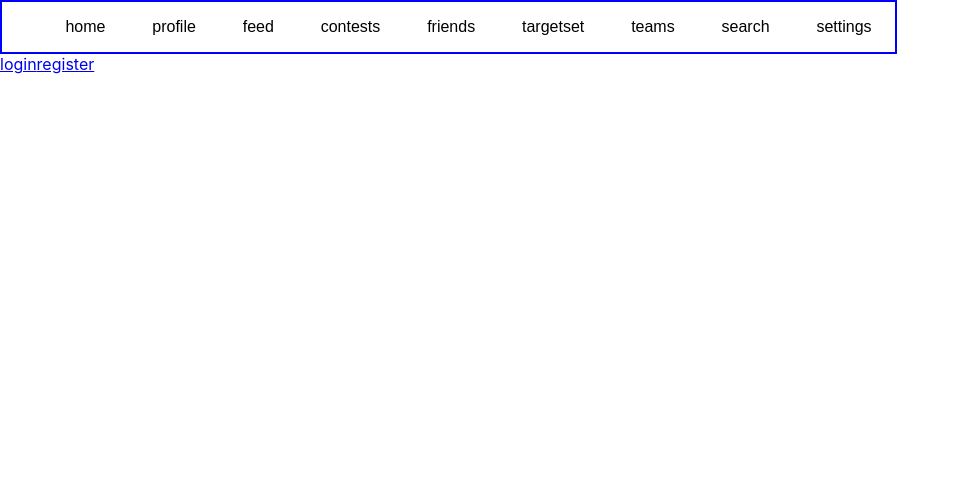
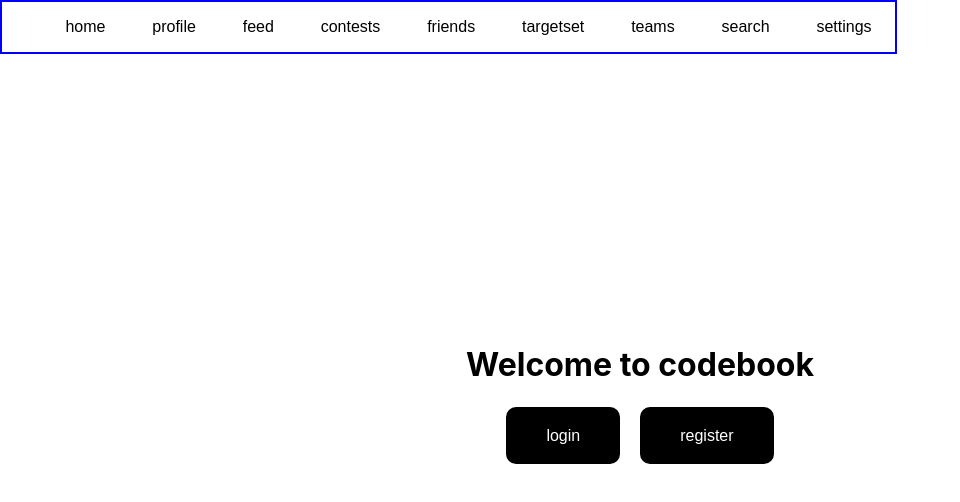
Before and after one commit to anuj10ee/miniproject, a React (Create React App) app in the folder client/: page / in a window 1280 px wide. Shown: the top 502 px of the page, without its empty margins (0-960 px from the left). Built offline with nearby package versions, Linux system fonts and the light colour scheme.

Commit message:
landing page

```diff
--- a/client/src/App.js
+++ b/client/src/App.js
@@ -21,7 +21,7 @@ function App() {
       <Routes>
         <Route exact path="/" element={<Temp />}></Route>
         <Route exact path="/login" element={<Login />}></Route>
-        <Route exact path="/profile" element={<Profile />}></Route>
+        <Route exact path="/profile" element={<Profile name="anuj"/>}></Route>
         {/* <Route path="./login">
         <Login/>
       </Route> */}
--- a/client/src/components/Profile/Profile.js
+++ b/client/src/components/Profile/Profile.js
@@ -1,11 +1,12 @@
 import React from "react";
 import { useNavigate } from "react-router-dom";
-import { useEffect } from "react";
+import { useEffect,useState } from "react";
 import "./profile.css"
 import image from "./png-transparent-user-profile-computer-icons-login-user-avatars-thumbnail.png"
 
-function Profile() {
+function Profile(props) {
   const navigate = useNavigate();
+  const [name,setName]=useState("");
 
   const callProfilePage = async () => {
     try {
@@ -21,6 +22,7 @@ function Profile() {
       const data = await res.json();
       console.log("abcdefgh");
       console.log(data);
+      setName(data.name);
       if (res.status === 401) {
         const error = new Error(res.error);
         throw error;
@@ -42,7 +44,7 @@ function Profile() {
               <img src={image} alt="" />
             </div>
             <div className="info">
-              NAAM PATA ADDRESS
+              {name}PATA ADDRESS
               <button className="edit">EDIT</button>
             </div>
           </div>
--- /dev/null
+++ b/client/src/components/TEMP/temp.css
@@ -0,0 +1,36 @@
+.temp{
+    display: flex;
+    flex-direction: column;
+    justify-content: center;
+    align-items: center;
+    height: 80vh;
+}
+.temp .upper{
+    display: flex;
+    justify-content: center;
+    align-items: center;
+    padding:20px 40px;
+}
+.temp .lower{
+    display: flex;
+    justify-content: center;
+    align-items: center;
+}
+.temp .lower .left a{
+    text-decoration: none;
+    padding: 20px 40px;
+    font-family: sans-serif;
+    background: black;
+    color: white;
+    border-radius:10px;
+    margin: 10px;
+}
+.temp .lower .right a{
+    text-decoration: none;
+    padding: 20px 40px;
+    font-family: sans-serif;
+    background: black;
+    color: white;
+    border-radius:10px;
+    margin: 10px;
+}
--- a/client/src/components/TEMP/temp.js
+++ b/client/src/components/TEMP/temp.js
@@ -1,10 +1,24 @@
 import React from 'react'
+import "./temp.css"
 
 export default function Home() {
   return (
     <div>
-        <a href="/login">login</a>
-        <a href="/register">register</a>
+      <div className="temp">
+        <div className="upper">
+          <h1> Welcome to codebook </h1>
+        </div>
+        <div className="lower">
+          <div className="left">
+          <a href="/login">login</a>
+          </div>
+          <div className="right">
+          <a href="/register">register</a>
+          </div>
+        </div>
+      </div>
+
+
 
     </div>
   )
```
